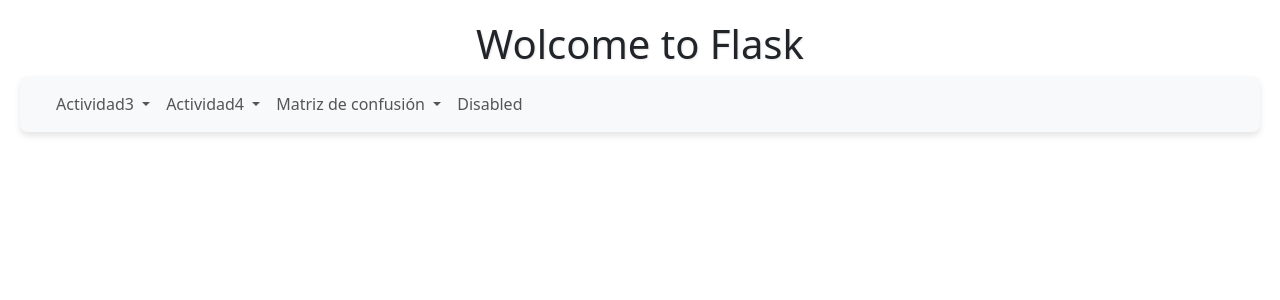
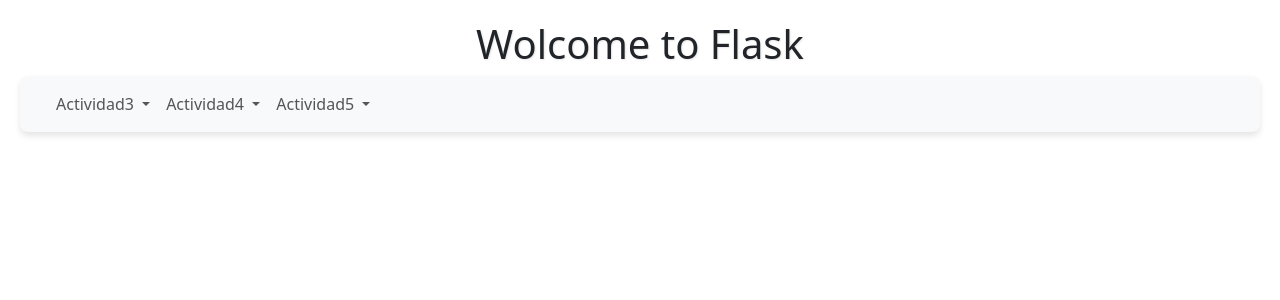
Before and after one commit to angievelasquez-20/Machine, a Flask app: page / in a window 1280 px wide. Shown: the top 300 px of the page. Run offline with Flask 3, Linux system fonts and the light colour scheme.

Commit message:
nombres Dropdown

```diff
--- a/templates/Index.html
+++ b/templates/Index.html
@@ -40,23 +40,21 @@
 
         <li class="nav-item dropdown">
           <a class="nav-link dropdown-toggle" href="#" role="button" data-bs-toggle="dropdown" aria-expanded="false">
-            Matriz de confusión
+           Actividad5
           </a>
           <ul class="dropdown-menu">
-            <li><a class="dropdown-item" href="confusion_matrix"> Matriz </a></li>
-            <li><a class="dropdown-item" href="confusion_matrix_planpremium">PlanPremium</a></li>
+            <li><a class="dropdown-item" href="confusion_matrix"> Matrix de confusion Ejercicio en clase </a></li>
+            <li><a class="dropdown-item" href="confusion_matrix_planpremium">Matrix de Confusion PlanPremium</a></li>
 
           </ul>
         </li>
-        <li class="nav-item">
-          <a class="nav-link disabled" aria-disabled="true">Disabled</a>
-        </li>
+
 
       </ul>
     </div>
   </div>
 </nav>
-<!-- Bootstrap JS Bundle (incluye Popper) -->
+
 <script src="https://cdn.jsdelivr.net/npm/bootstrap@5.3.0/dist/js/bootstrap.bundle.min.js"></script>
 
 </body>
```
